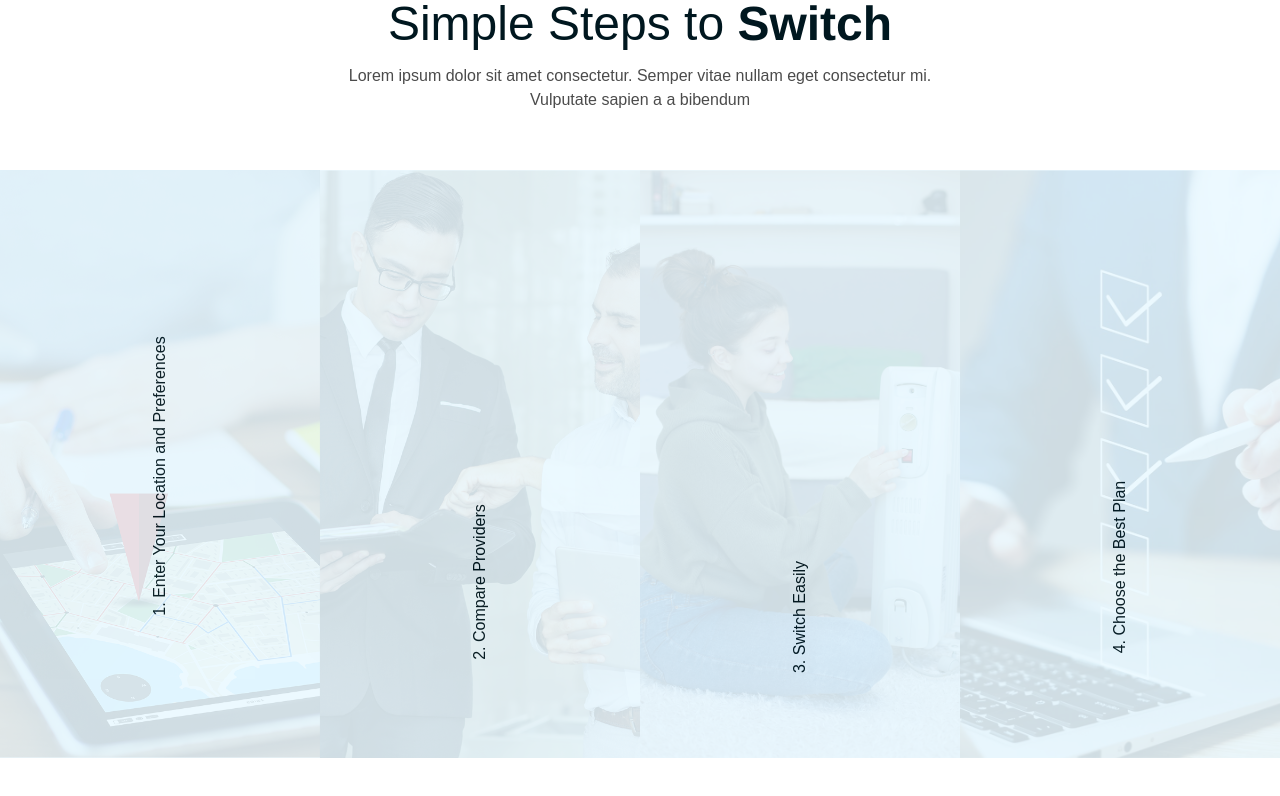
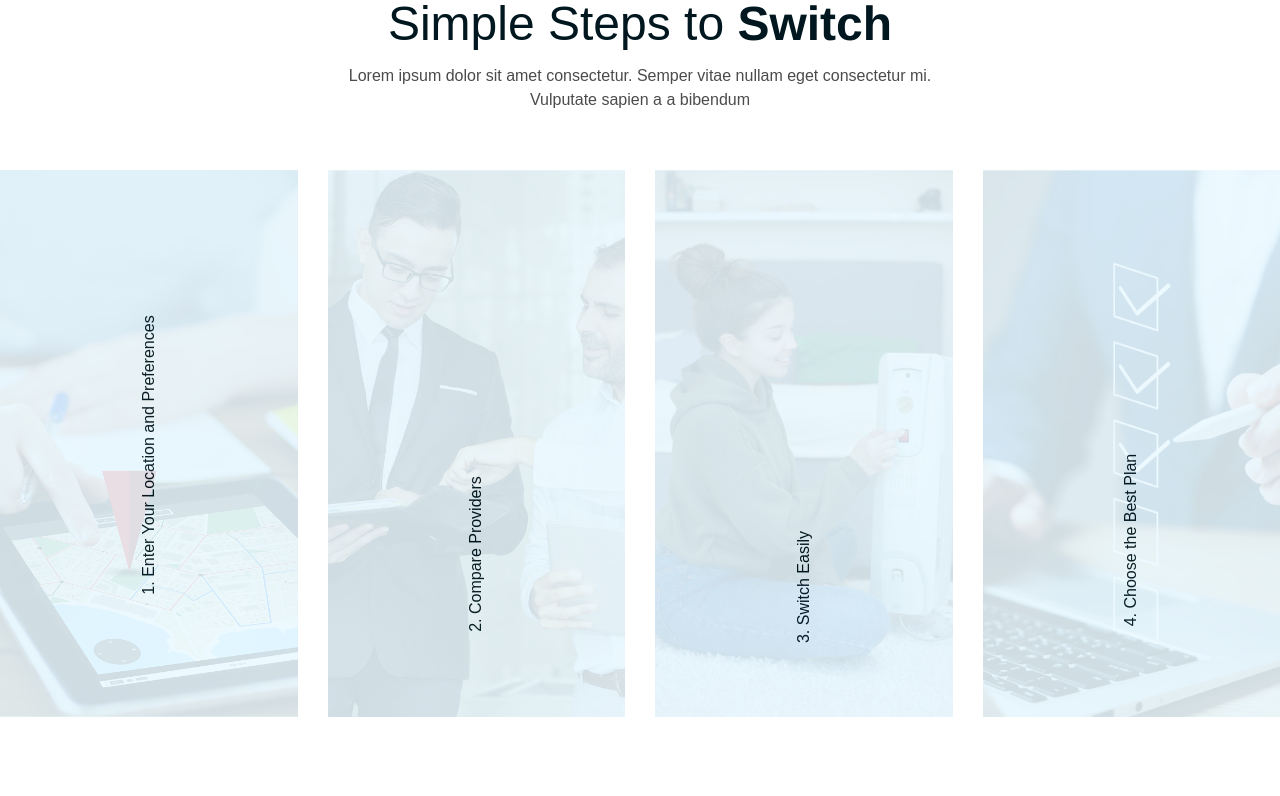
Before and after one commit to nupurbishnoi549/react-swiper, a React (Vite) app: page / in a window 1280 px wide. Shown: the top 796 px of the page. Built offline with nearby package versions, Linux system fonts and the light colour scheme; a web font is replaced by a local one.

Commit message:
add space

```diff
--- a/src/components/Slider.jsx
+++ b/src/components/Slider.jsx
@@ -22,10 +22,12 @@ const SimpleSteps = () => {
                         disableOnInteraction: false,
                     }}
                     className="mySwiper"
+                    spaceBetween={30}
                     breakpoints={{
                         320: { slidesPerView: 1 },
                         640: { slidesPerView: 2 },
                         992: { slidesPerView: 3 },
+                        1024: { slidesPerView: 3, spaceBetween: 10 },
                         1200: { slidesPerView: 4 },
                     }}
                 >
```
